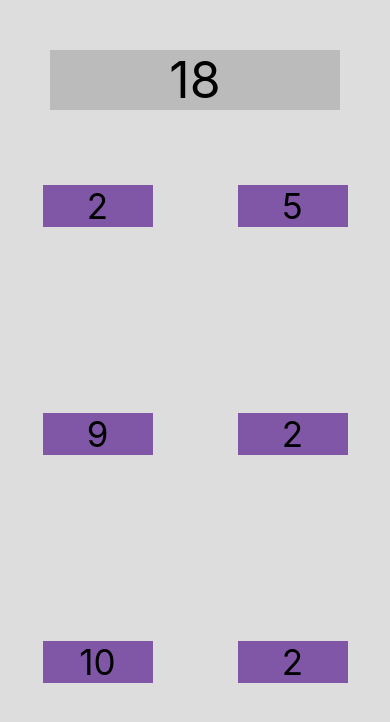
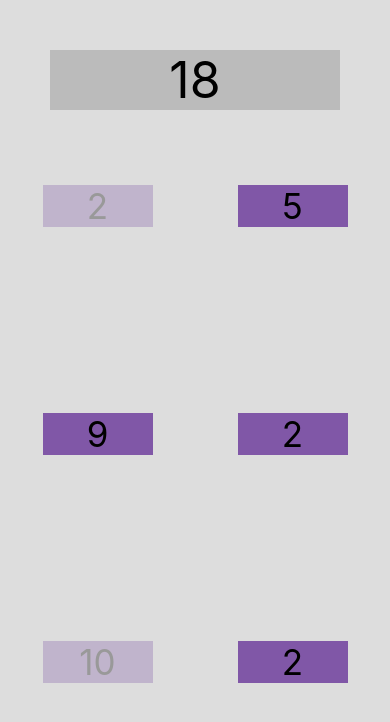
Before and after one commit to kianaa81/ReactNativeGame, a React Native app in the folder TargetSum/: screen / in a window 390 px wide. Shown: the top 722 px of the page. Built offline with nearby package versions, Linux system fonts and the light colour scheme.

Commit message:
Changed the selected to disabled Changed the isSelected to isDisabled

```diff
--- a/TargetSum/RandomNumber.js
+++ b/TargetSum/RandomNumber.js
@@ -5,7 +5,7 @@ import {Text, TouchableOpacity, StyleSheet} from 'react-native';
 class RandomNumber extends React.Component {
   static propTypes = {
     number: PropTypes.number.isRequired,
-    isSelected: PropTypes.bool.isRequired,
+    isDisabled: PropTypes.bool.isRequired,
 };
 
   handlePress = () => {};
@@ -13,7 +13,7 @@ class RandomNumber extends React.Component {
   render() {
     return (
       <TouchableOpacity onPress={this.handlePress}>
-        <Text style={[styles.random, this.props.isSelected && styles.selected]}>
+        <Text style={[styles.random, this.props.isDisabled && styles.disabled]}>
           {this.props.number}
         </Text>
       </TouchableOpacity>
@@ -31,7 +31,7 @@ const styles = StyleSheet.create({
     textAlign: 'center',
   },
 
-  selected: {
+  disabled: {
     opacity: 0.3,
   },
 
```
